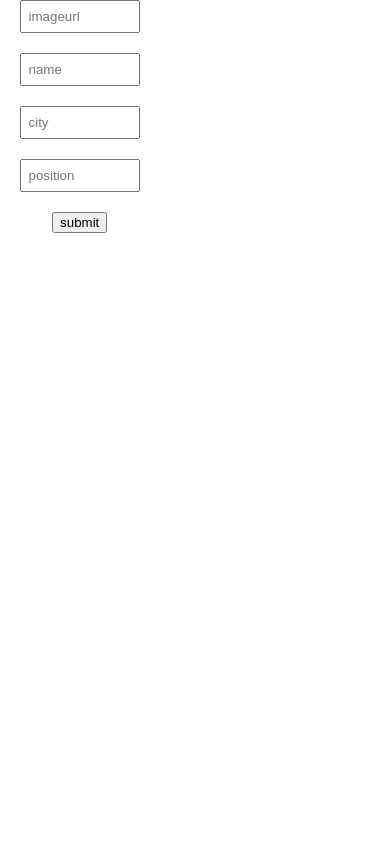
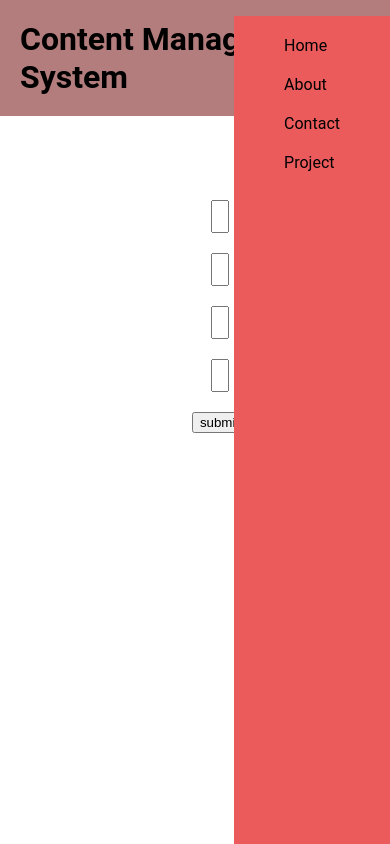
Before and after one commit to Atugoda/content_mgt_system, a React (Create React App) app: page / in a window 390 px wide. Built offline with nearby package versions, Linux system fonts and the light colour scheme.

Commit message:
page was formatted and responsively made with css

```diff
--- a/src/App.css
+++ b/src/App.css
@@ -37,7 +37,37 @@
   }
 } */
 /* middle centering */
+.header_container{
+  width: 100%;
+  padding: 20px;
+  margin-bottom: 100px;
+  background-color: rgb(180, 125, 125);
+  position: fixed;
+  top:0;
+  left: 0;
+  z-index: 100;
+  display: flex;
+  align-items: center;
+  justify-content: space-between;
 
+}
+.header_container nav{
+  position: relative;
+}
+
+.header_container nav ul{
+  position: absolute;
+  top: -42px;
+  right: -20px;
+  height: 100vh;
+  padding:20px 50px 50px ;
+  background-color: rgb(235, 91, 91);
+  display: flex;
+  flex-direction: column;
+  align-items: flex-start;
+  gap:20px;
+
+}
 
 .main_container{
   margin:0 auto;
@@ -49,6 +79,8 @@
 
 .main_container .main_left{
   padding-right: 20px;
+  padding-left: 200px;
+  padding-top: 200px;
   width: 100%;
   display: flex;
   flex-direction: column;
--- a/src/App.js
+++ b/src/App.js
@@ -1,6 +1,7 @@
 import { Fragment, useState } from "react";
 import "./App.css"
 import Unit from "./Components/Unit";
+import Header from "./Components/Header";
 
 
 const App = () => {
@@ -24,10 +25,14 @@ const App = () => {
   const [mydata,setMydata] = useState([]);//to make the objects and sae them in an array.
 
   return (
+
     <Fragment>
+      <Header/>
+
 <div>
 
 </div>
+
     <div className="main_container">
       <div className="main_left">
         <input
--- a/src/Components/Header.js
+++ b/src/Components/Header.js
@@ -2,7 +2,19 @@ import React from 'react'
 
 const Header = () => (
     <header className = "header_container">
+        {/* <h1>Content <span> Management </span><span>System</span></h1> */}
+        <h1>Content Management System</h1>
 
+        <nav>
+           <ul>
+
+           <li> Home </li>
+           <li> About </li>
+           <li> Contact </li>
+           <li> Project </li>
+
+           </ul>
+        </nav>
     </header>
 )
 
```
